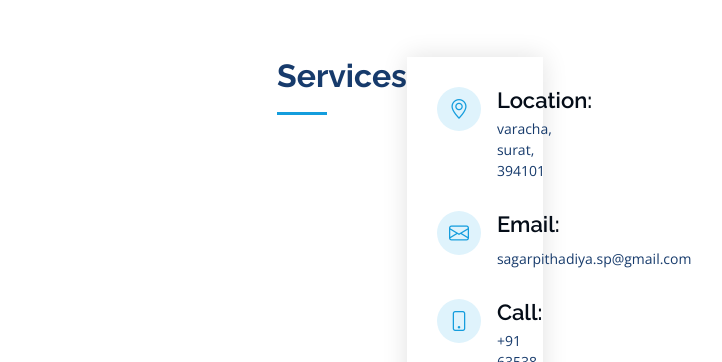
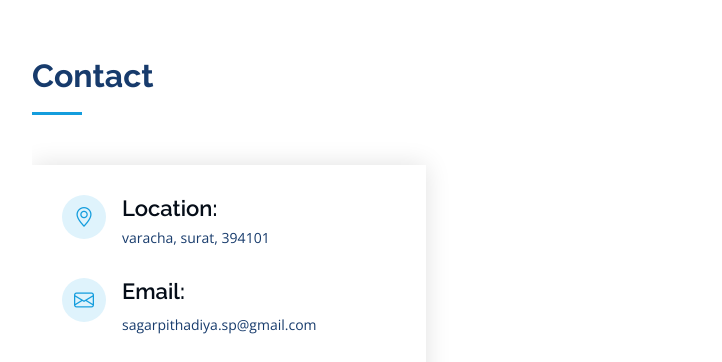
Before and after one commit to sagarpithadiyasp/Sagar-Portfolio, a plain HTML site: page index.html in a window 1280 px wide. Shown: the part 4906-5268 px from the top of the page, without its empty margins (268-990 px from the left). Drawn offline with nearby package versions, Linux system fonts and the light colour scheme; animation ran at ten frames a second.

Commit message:
check
aa

```diff
--- a/index.html
+++ b/index.html
@@ -586,10 +586,10 @@
 
     <!-- ======= Contact Section ======= -->
     <section id="contact" class="contact">
-      <div class="col-lg-12 d-flex justify-content-center">
+      <div class="contact">
 
          <div class="section-title">
-          <h2>Services</h2>
+          <h2>Contact</h2>
           <p></p>
         </div>
 
```
